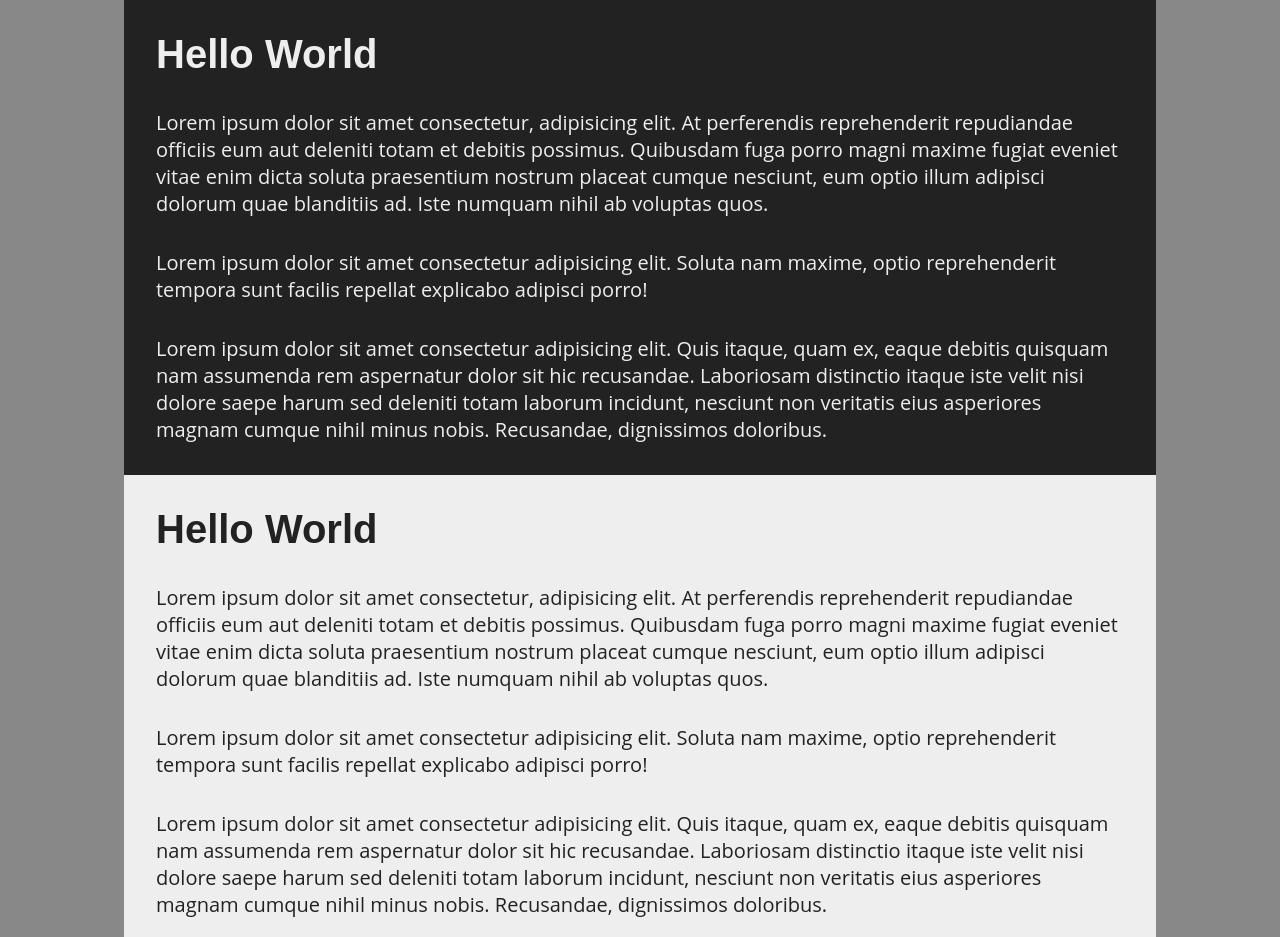
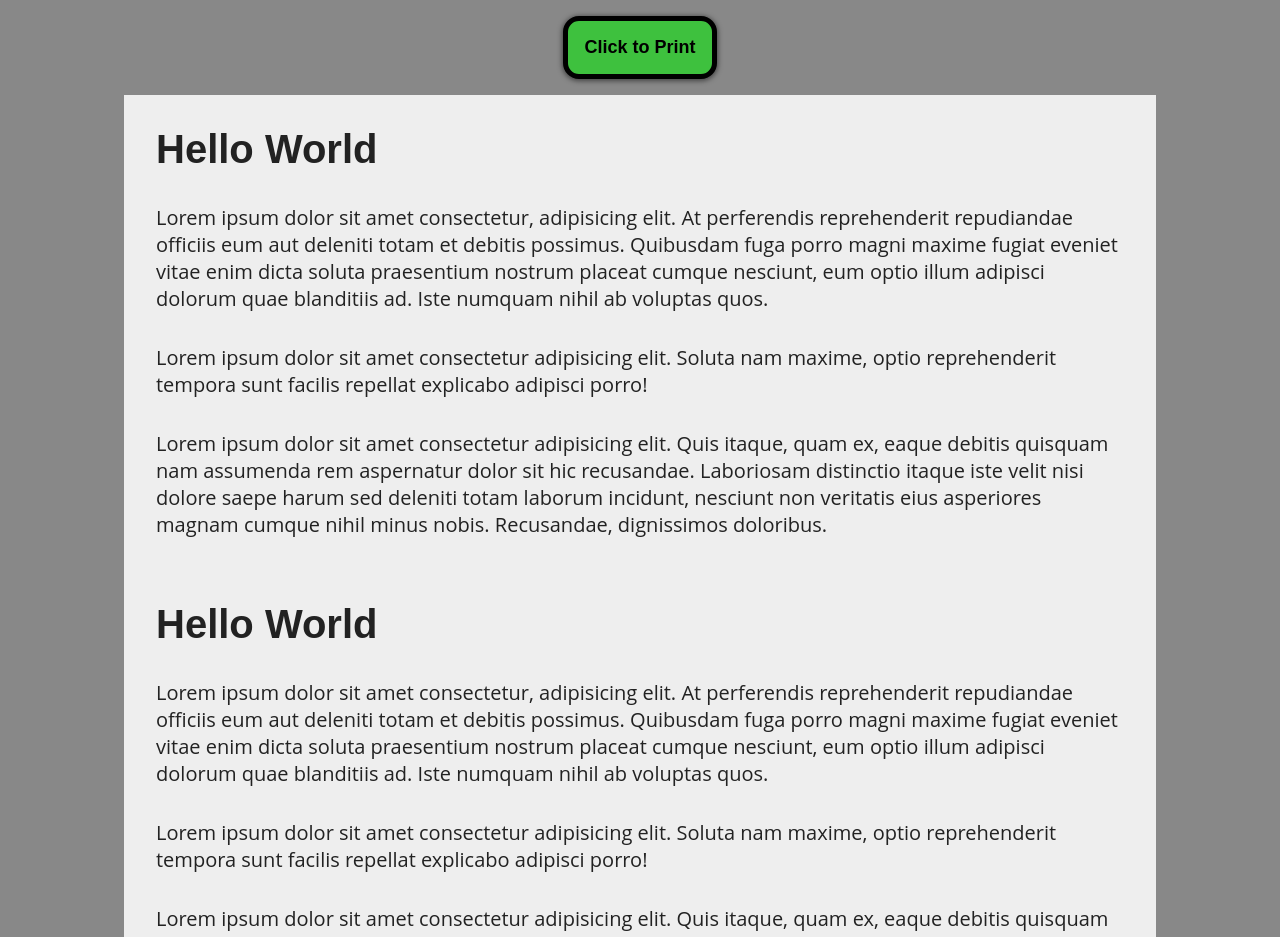
Before and after one commit to kevlarkode/vanilla-webapp, a plain HTML site: page index.html in a window 1280 px wide. Shown: the top 937 px of the page. Drawn offline with Linux system fonts and the light colour scheme; a web font is replaced by a local one.

Commit message:
added dev branch

```diff
--- a/index.html
+++ b/index.html
@@ -33,6 +33,7 @@
         * {
             padding: 0;
             margin: 0;
+            -webkit-tap-highlight-color: transparent;
         }
 
         h1 {
@@ -71,12 +72,47 @@
             background-color: #8b0000;
             color: #eee;
         }
+
+        .btn {
+            border: 5px solid black;
+            padding: 1rem;
+            border-radius: 1rem;
+            outline: none;
+            font-size: large;
+            font-family: "Montserrat", sans-serif;
+            margin: 1rem;
+            font-weight: 900;
+            background-color: hsl(120, 51%, 50%);
+            cursor: pointer;
+            user-select:none;
+            box-shadow: 0px 1px 5px 1px rgba(0, 0, 0, 0.5);
+            transition: ease-in-out;
+        }
+
+        .btn:active {
+            box-shadow: inset 0px 1px 5px 1px rgba(0, 0, 0, 0.5);
+        }
+
+        .btn-div {
+            display: flex;
+            justify-content: center;
+            align-items: center;
+        }
     </style>
 </head>
 
 <body>
 
-    <div class="main dark">
+    <div class="btn-div">
+        <button class="btn" onclick="display()">Click to Print</button>
+        <script>
+            function display() {
+                window.print();
+            }
+        </script>
+    </div>
+
+    <div class="main light">
 
         <h1>Hello World</h1>
         <p>Lorem ipsum dolor sit amet consectetur, adipisicing elit. At perferendis reprehenderit repudiandae officiis
@@ -117,7 +153,7 @@
 
     </div>
 
-    <div class="main darkred">
+    <div class="main light">
 
         <h1>Hello World</h1>
         <p>Lorem ipsum dolor sit amet consectetur, adipisicing elit. At perferendis reprehenderit repudiandae officiis
```
